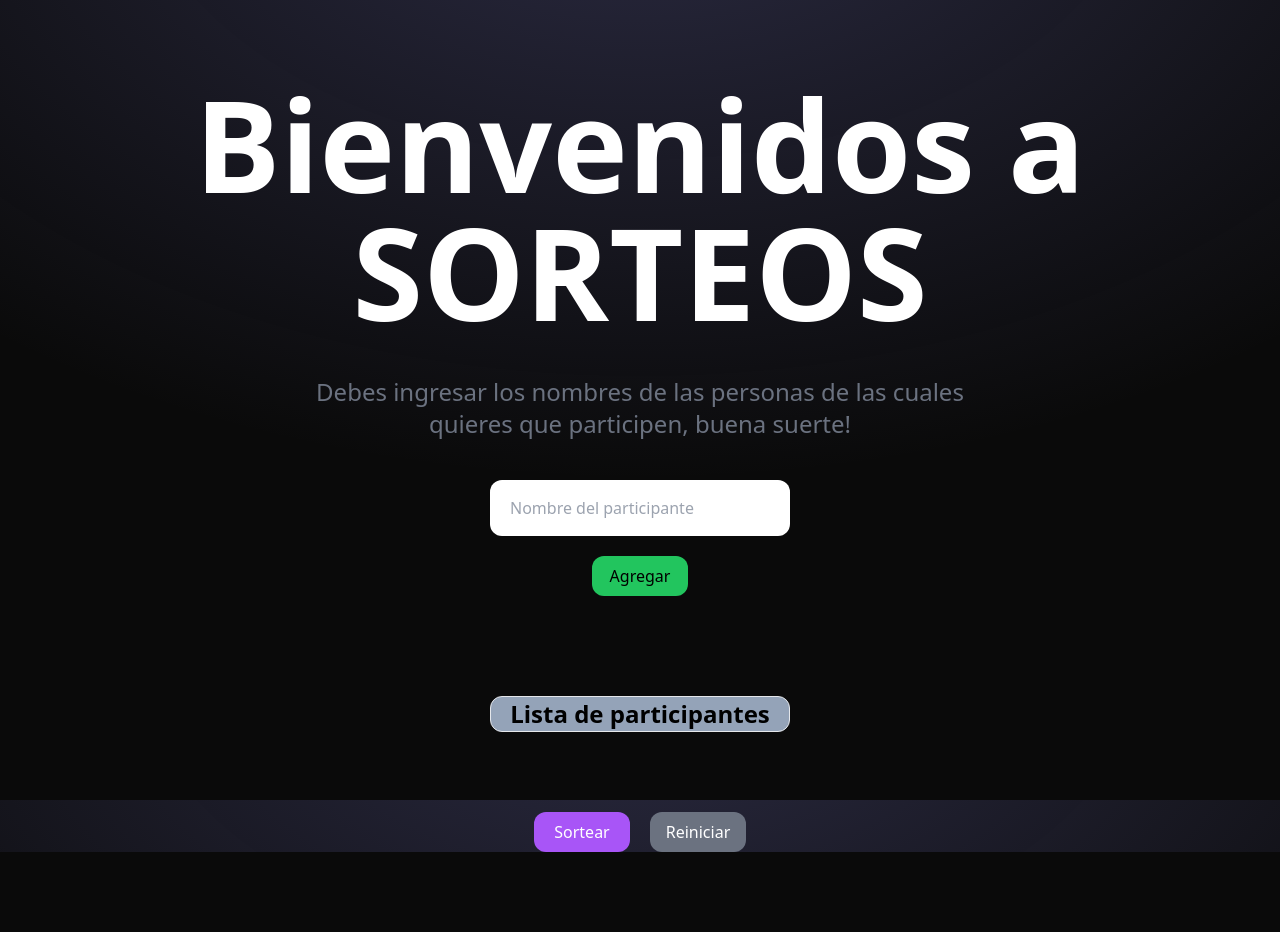
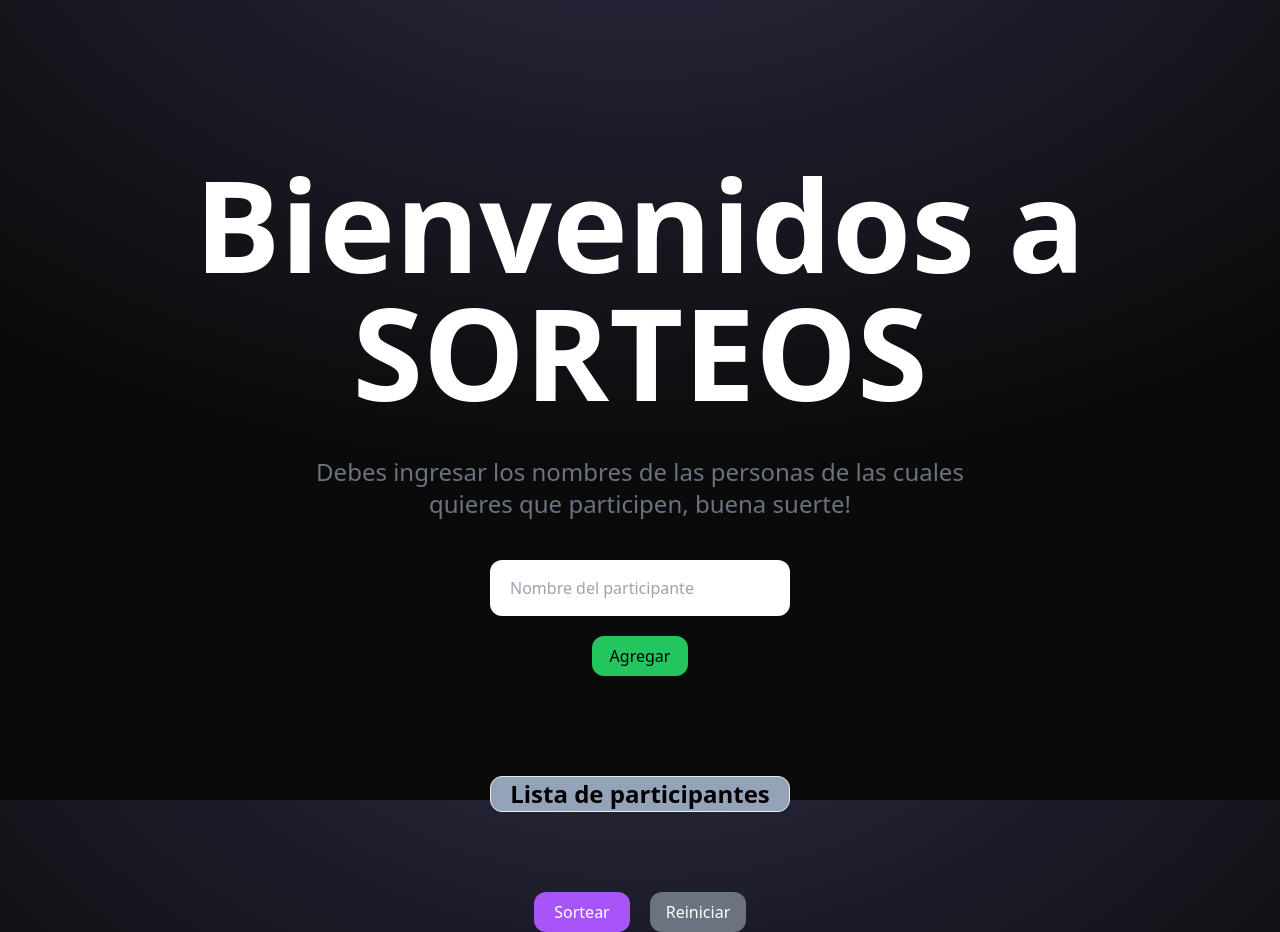
Before and after one commit to Soyagvs/sorteo-react, a React (Vite) app: page / in a window 1280 px wide. Before the commit the page ends 852 px from the top, so only its background shows below. Built offline with nearby package versions, Linux system fonts and the light colour scheme.

Commit message:
add mediaquerys

```diff
--- a/src/pages/Home.jsx
+++ b/src/pages/Home.jsx
@@ -2,7 +2,7 @@
 
 export const Home = () => {
     return (
-        <div className="flex flex-col justify-center items-center mt-20 gap-10">
+        <div className="flex flex-col justify-center items-center mt-40 gap-10">
             <h1 className="text-white font-bold text-pretty max-sm:text-5xl max-lg:text-8xl lg:text-9xl text-center max-sm:w-[100%]">Bienvenidos a SORTEOS</h1>
             <p className="text-gray-500 text-2xl text-center w-[700px] max-md:w-[600px] max-sm:w-[300px] mx-52">Debes ingresar los nombres de las personas de las cuales quieres que participen, buena suerte!</p>
             <div className="flex flex-col justify-center items-center gap-5">
```
